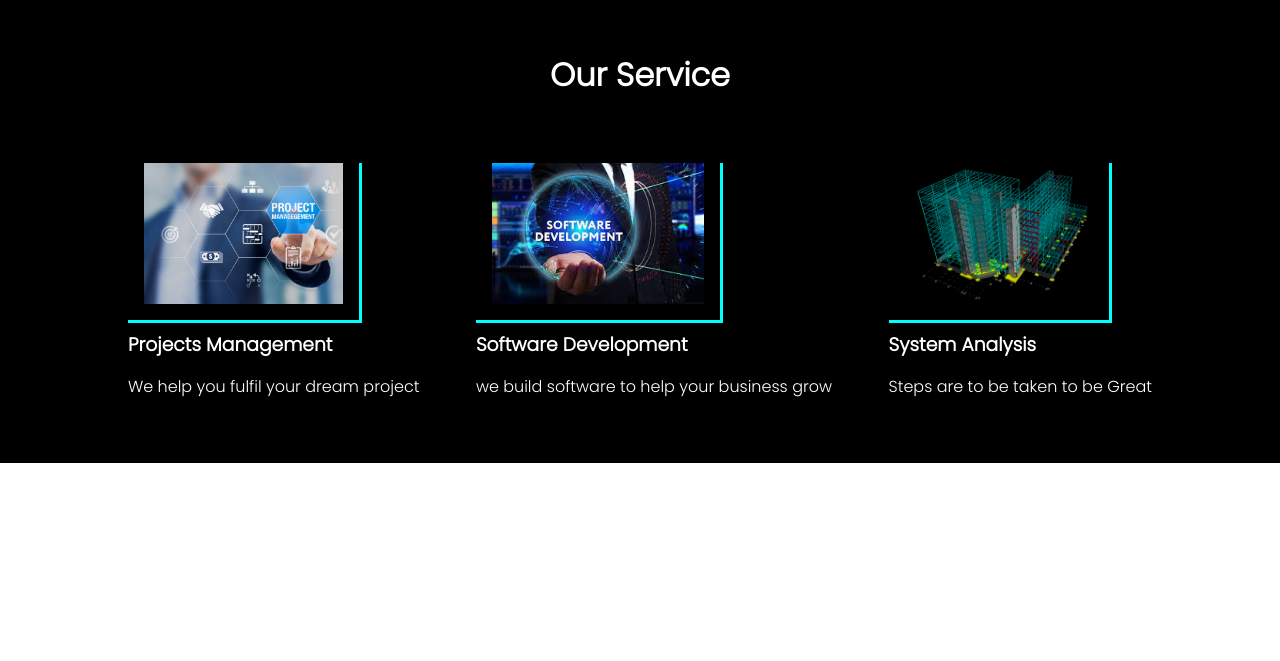
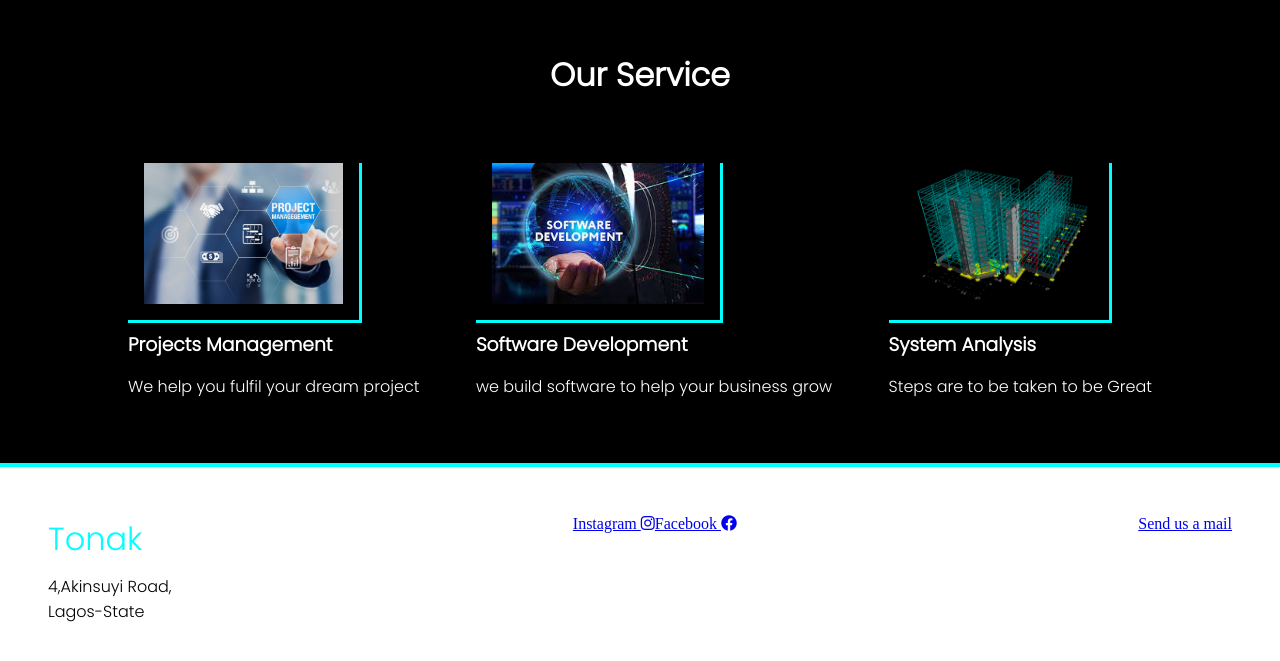
Before and after one commit to Akinsuyiphilip/tonak, a React (Create React App) app: page / in a window 1280 px wide. Shown: the part 1797-2458 px from the top of the page. Before the commit the page ends 2260 px from the top, so only its background shows below. Built offline with nearby package versions, Linux system fonts and the light colour scheme.

Commit message:
add files

```diff
--- a/src/App.js
+++ b/src/App.js
@@ -1,4 +1,5 @@
 import About from "./components/About";
+import Contact from "./components/Contact";
 import Customer from "./components/Customer";
 import Home from "./components/Home";
 import Navbar from "./components/Navbar";
@@ -10,6 +11,7 @@ function App() {
       <Home/>
       <About/>
       <Customer/>
+      <Contact/>
     </div>
   );
 }
--- a/src/components/Contact.jsx
+++ b/src/components/Contact.jsx
@@ -1,15 +1,39 @@
 import React from 'react';
-import { BrowserRouter as Router} from 'react-router-dom';
+import { BrowserRouter as Router, Link } from 'react-router-dom';
+import Sendmailto from './Sendmail';
 
 
 function Contact() {
 return (
 <>
-    <div className="contact">
+    <Router>
+        <div className="contact">
+            <div className="side-1">
+                <h2>Tonak</h2>
+                <div className="address">
+                    <p>4,Akinsuyi Road,</p>
+                    <p>Lagos-State</p>
+                </div>
+            </div>
+            <div className="side-2">
+                <Link to="/">
+                Instagram <i class="fa-brands fa-instagram"></i>
+                </Link>
+                <Link to="/">
+                Facebook <i class="fa-brands fa-facebook"></i>
+                </Link>
+            </div>
+            <div className="side-3">
+                <div className="sendmail">
+                    <Sendmailto label="Send us a mail" mailto="mailto:philipakinbolade@gmail.com" />
+                </div>
+            </div>
 
-    </div>
+        </div>
+    </Router>
+
 </>
 )
 }
 
-export default Contact
+export default Contact;
--- a/src/index.css
+++ b/src/index.css
@@ -161,6 +161,26 @@ body .customer .servicerender .systemanalys p {
   padding: 0.9rem 0 0;
   font-size: 1rem;
 }
+body .contact {
+  display: flex;
+  flex-direction: row;
+  justify-content: space-between;
+  background-color: white;
+  padding: 3rem;
+  border-top: 0.3rem solid #00FFFF;
+}
+body .contact .side-1 {
+  font-family: "Poppins", sans-serif;
+}
+body .contact .side-1 h2 {
+  color: #00FFFF;
+  font-size: 2rem;
+  font-weight: 100;
+  padding: 0 0 0.7rem;
+}
+body .contact .side-1 p {
+  font-size: 1rem;
+}
 @-webkit-keyframes rotation {
   from {
     transform: rotate(0deg);
--- a/src/index.scss
+++ b/src/index.scss
@@ -198,8 +198,9 @@ body {
                     border-right: .2rem solid #00FFFF;
                     border-bottom: .2rem solid #00FFFF;
                 }
-                p{
-                    color: white ;
+
+                p {
+                    color: white;
                     padding: .9rem 0 0;
                     font-size: 1rem;
                 }
@@ -207,6 +208,26 @@ body {
         }
     }
 
+    .contact {
+        display: flex;
+        flex-direction: row;
+        justify-content: space-between;
+        background-color: white;
+        padding: 3rem;
+        border-top: .3rem solid #00FFFF;
+        .side-1{
+            font-family: 'Poppins', sans-serif;
+            h2{
+                color: #00FFFF;
+                font-size: 2rem;
+                font-weight: 100;
+                padding: 0 0 .7rem;
+            }
+            p{
+                font-size: 1rem;
+            }
+        }
+    }
 
 
 
```
Also changed, not shown: 1 other file (tests, documents, lock files or other folders).
